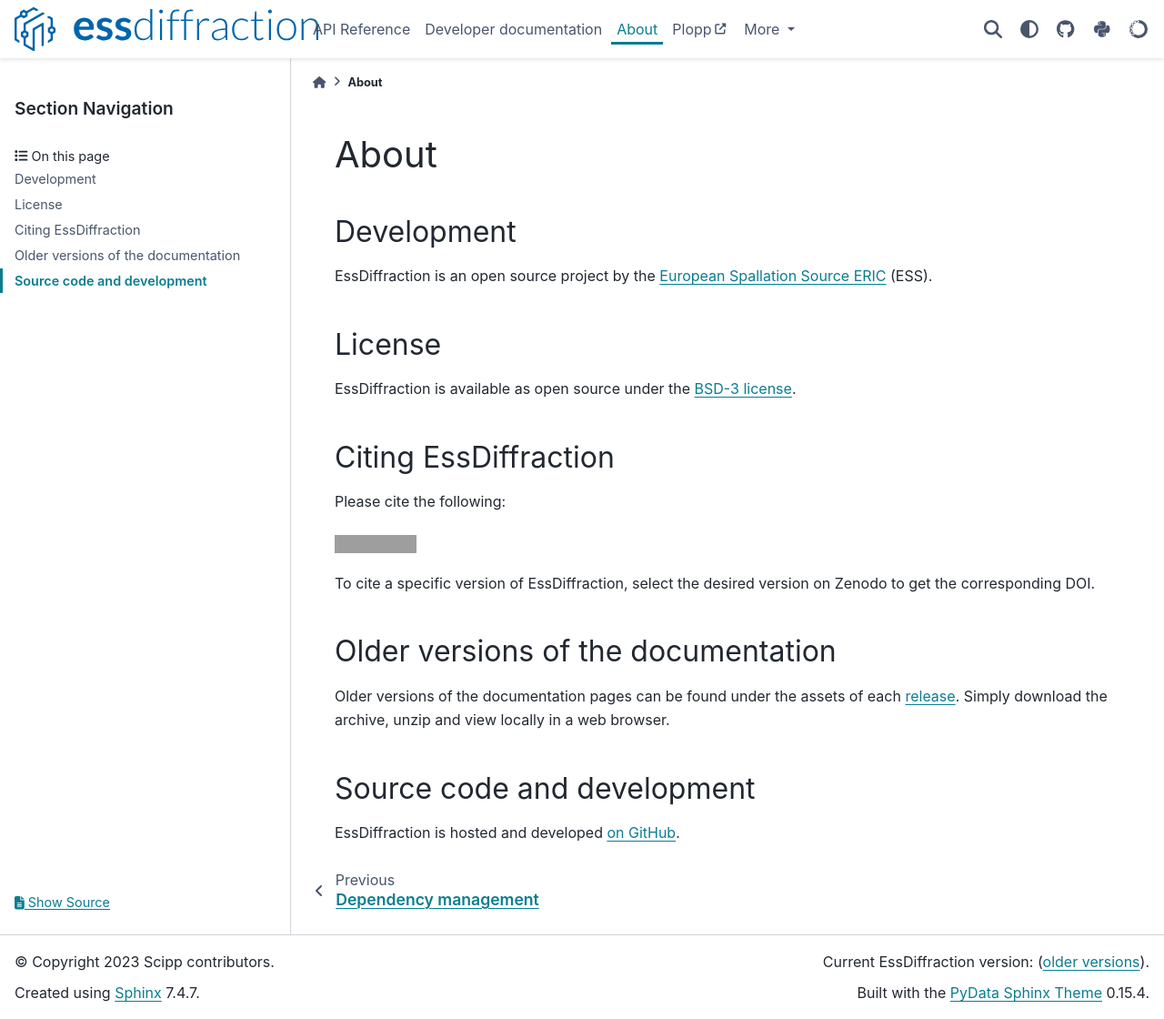
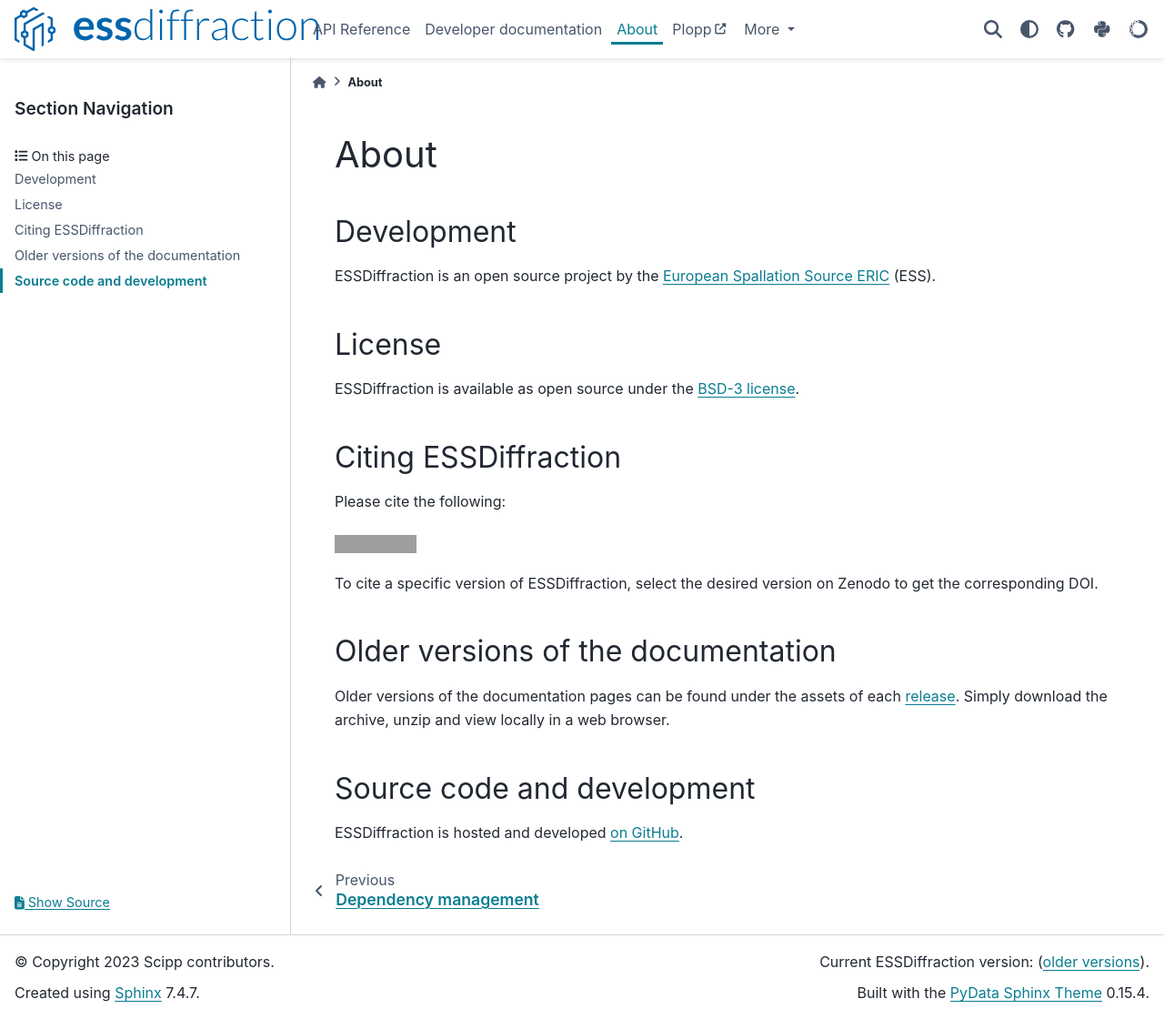
Before and after one commit to scipp/essdiffraction, a Sphinx documentation site: the page built from docs/about/index.md, in a window 1280 px wide and 1120 px high. Shown: the whole window at 91% size. Built offline with Sphinx 7.4.7 and the PyData theme 0.15.4, drawn with Linux system fonts in a browser that asks for light colours; the version number could not be read and is left out; grey boxes are pictures that could not be loaded.

Commit message:
Make namespace package

```diff
--- a/docs/about/index.md
+++ b/docs/about/index.md
@@ -2,19 +2,19 @@
 
 ## Development
 
-EssDiffraction is an open source project by the [European Spallation Source ERIC](https://europeanspallationsource.se/) (ESS).
+ESSDiffraction is an open source project by the [European Spallation Source ERIC](https://europeanspallationsource.se/) (ESS).
 
 ## License
 
-EssDiffraction is available as open source under the [BSD-3 license](https://opensource.org/licenses/BSD-3-Clause).
+ESSDiffraction is available as open source under the [BSD-3 license](https://opensource.org/licenses/BSD-3-Clause).
 
-## Citing EssDiffraction
+## Citing ESSDiffraction
 
 Please cite the following:
 
 [![DOI](https://zenodo.org/badge/FIXME.svg)](https://zenodo.org/doi/10.5281/zenodo.FIXME)
 
-To cite a specific version of EssDiffraction, select the desired version on Zenodo to get the corresponding DOI.
+To cite a specific version of ESSDiffraction, select the desired version on Zenodo to get the corresponding DOI.
 
 ## Older versions of the documentation
 
@@ -23,4 +23,4 @@
 
 ## Source code and development
 
-EssDiffraction is hosted and developed [on GitHub](https://github.com/scipp/essdiffraction).
+ESSDiffraction is hosted and developed [on GitHub](https://github.com/scipp/essdiffraction).
--- a/docs/conf.py
+++ b/docs/conf.py
@@ -4,12 +4,12 @@
 import os
 import sys
 
-import essdiffraction
+from ess import diffraction
 
 sys.path.insert(0, os.path.abspath('.'))
 
 # General information about the project.
-project = u'EssDiffraction'
+project = u'ESSDiffraction'
 copyright = u'2023 Scipp contributors'
 author = u'Scipp contributors'
 
@@ -91,9 +91,9 @@
 #
 
 # The short X.Y version.
-version = essdiffraction.__version__
+version = diffraction.__version__
 # The full version, including alpha/beta/rc tags.
-release = essdiffraction.__version__
+release = diffraction.__version__
 
 warning_is_error = True
 
@@ -168,7 +168,7 @@
     "**": ["sidebar-nav-bs", "page-toc"],
 }
 
-html_title = "EssDiffraction"
+html_title = "ESSDiffraction"
 html_logo = "_static/logo.svg"
 html_favicon = "_static/favicon.svg"
 
```
Also changed, not shown: CONTRIBUTING.md (+4 -4 lines), docs/index.md (+6 -0 lines), .copier-answers.yml, 5 other files.
